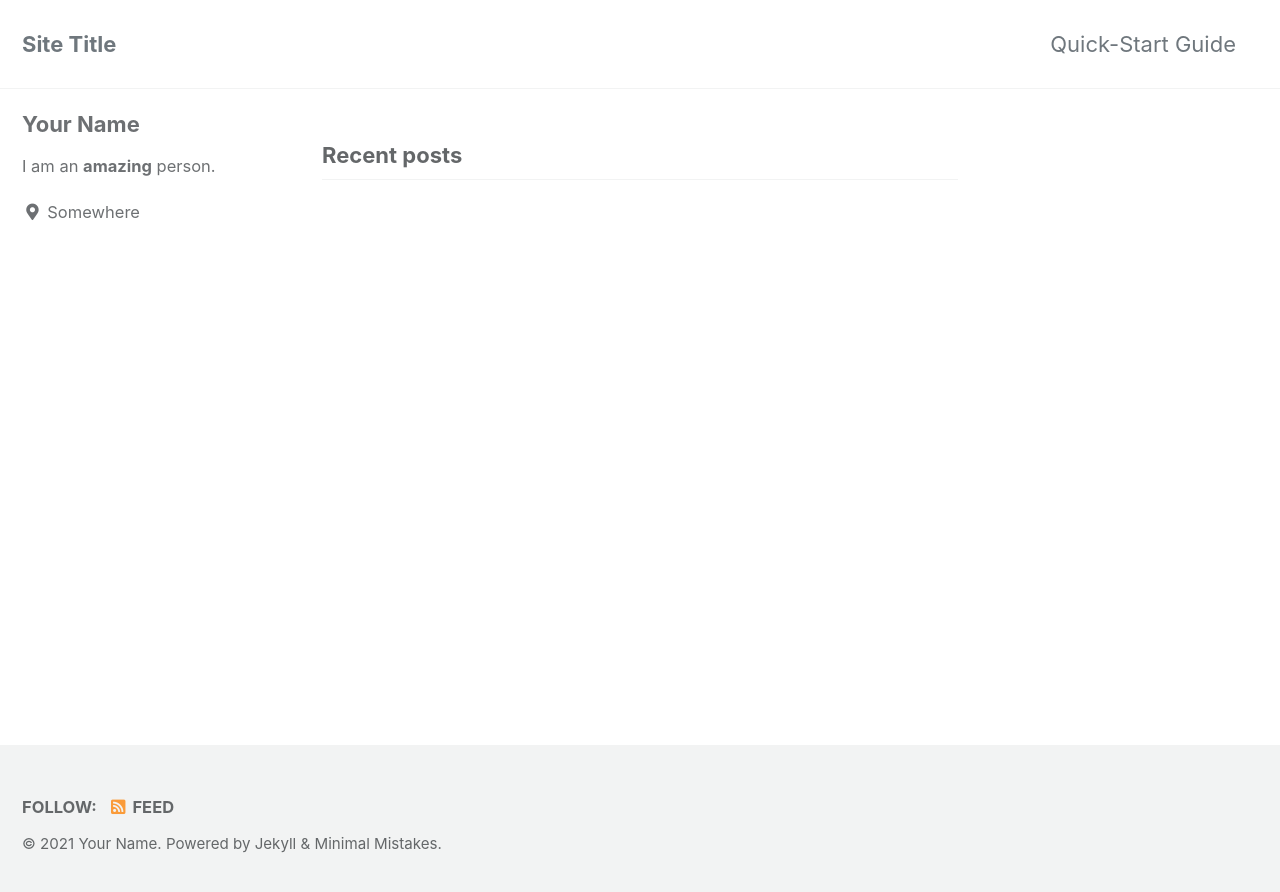
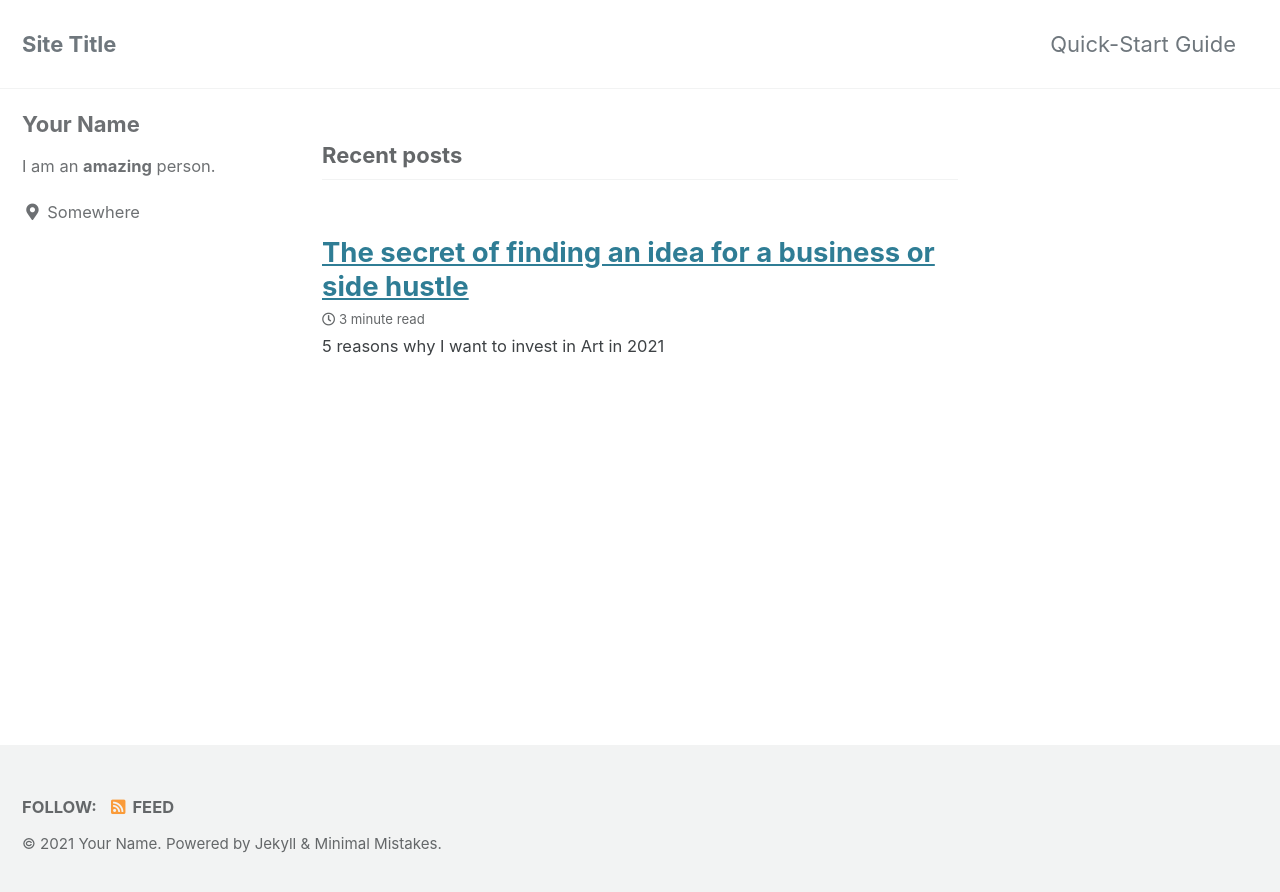
Before and after one commit to jenslaufer/artventure-site, a Jekyll site: the page built from index.html, in a window 1280 px wide. Shown: the top 892 px of the page. Built offline with Jekyll 4.4.1, drawn with Linux system fonts in a browser that asks for light colours; cached includes are drawn as plain includes; the list of posts is cut into pages by our own code.

Commit message:
added articles

```diff
--- a/_posts/5_reasons_why_i_want_to_invest_in_art.md
+++ b/_posts/2021-02-19-5_reasons_why_i_want_to_invest_in_art.md
@@ -1,3 +1,11 @@
+---
+title: 'The secret of finding an idea for a business or side hustle'
+subtitle: "...and why it's often not about ideas"
+header:
+  image: https://res.cloudinary.com/jenslaufer/image/upload/c_scale,q_80,w_800/v1602590442/andrew-neel-fkalryO4dUI-unsplash.jpg
+  caption: 'Photo by [Andrew Neel](https://unsplash.com/@andrewtneel?utm_source=unsplash&amp;utm_medium=referral&amp;utm_content=creditCopyText) [**Unsplash**](https://unsplash.com/s/photos/passion?utm_source=unsplash&amp;utm_medium=referral&amp;utm_content=creditCopyText)'
+---
+
 # 5 reasons why I want to invest in Art in 2021
 
 ## Life is full of surprises; up until last Sunday, I wasn't interested in Art at all
```
